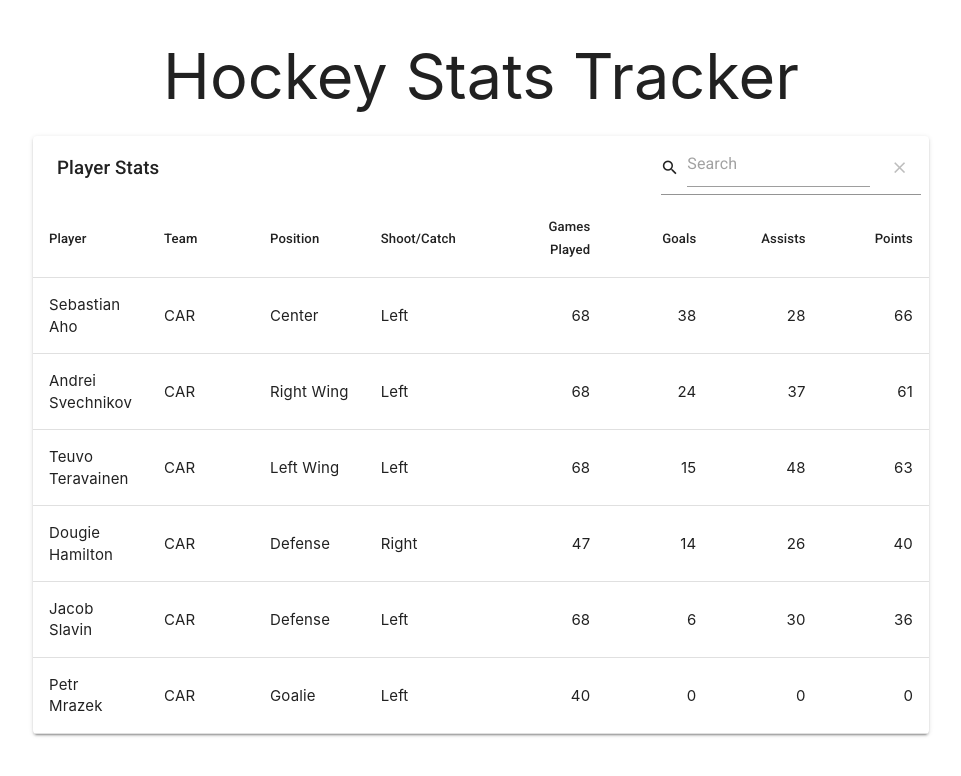
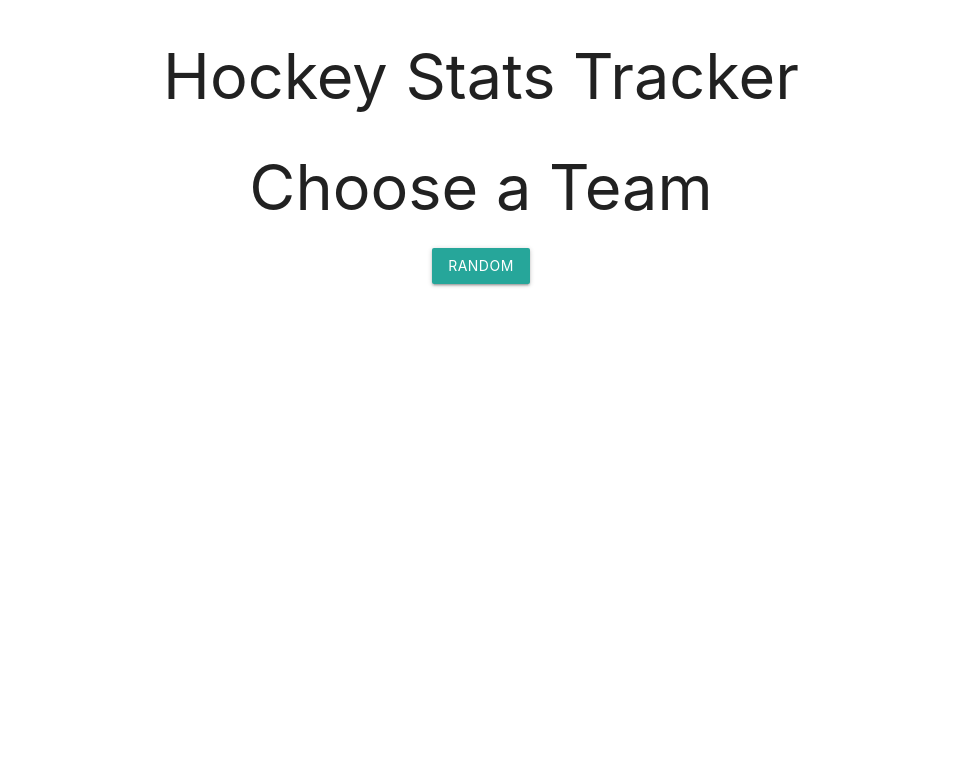
Before and after one commit to E-Huynh/hockey-stats-tracker, a React (Create React App) app: page / in a window 1280 px wide. Shown: the top 776 px of the page, without its empty margins (159-1120 px from the left). Built offline with nearby package versions, Linux system fonts and the light colour scheme.

Commit message:
created team display

```diff
--- a/src/App.js
+++ b/src/App.js
@@ -1,11 +1,12 @@
 import React from "react";
 import Table from "./components/table";
+import Teams from "./components/teams";
 
 function App() {
     return (
         <div className='container'>
             <h1 className="center-align">Hockey Stats Tracker</h1>
-              <Table />
+              <Teams />
         </div>
     )
 }
--- /dev/null
+++ b/src/components/teams.js
@@ -0,0 +1,12 @@
+import React from 'react';
+
+function Teams() {
+    return (
+        <div className='center-align mainDisplay'>
+            <h1>Choose a Team</h1>
+            <button class="waves-effect waves-light btn">Random</button>
+        </div>
+    );
+}
+
+export default Teams;
```
